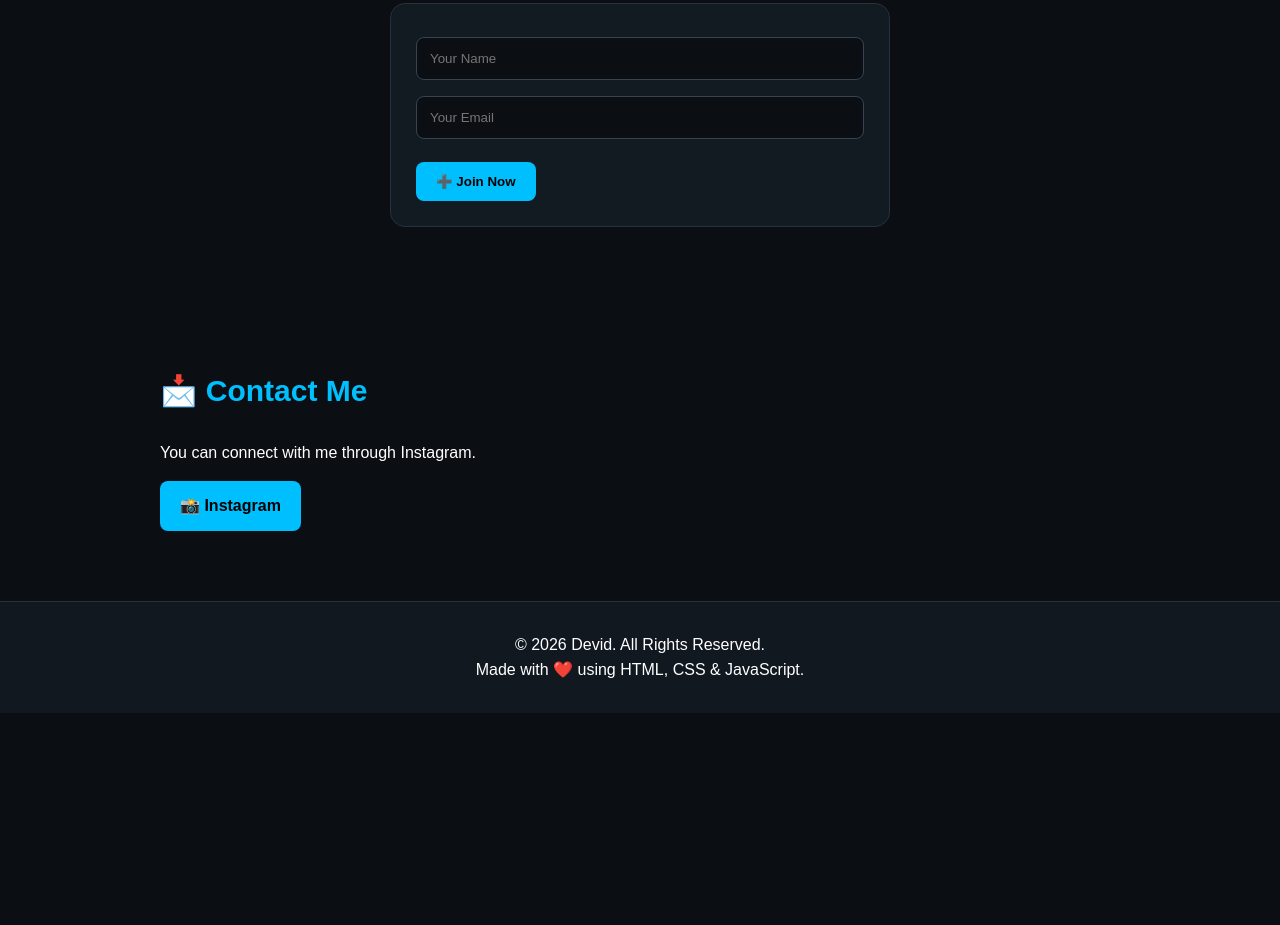
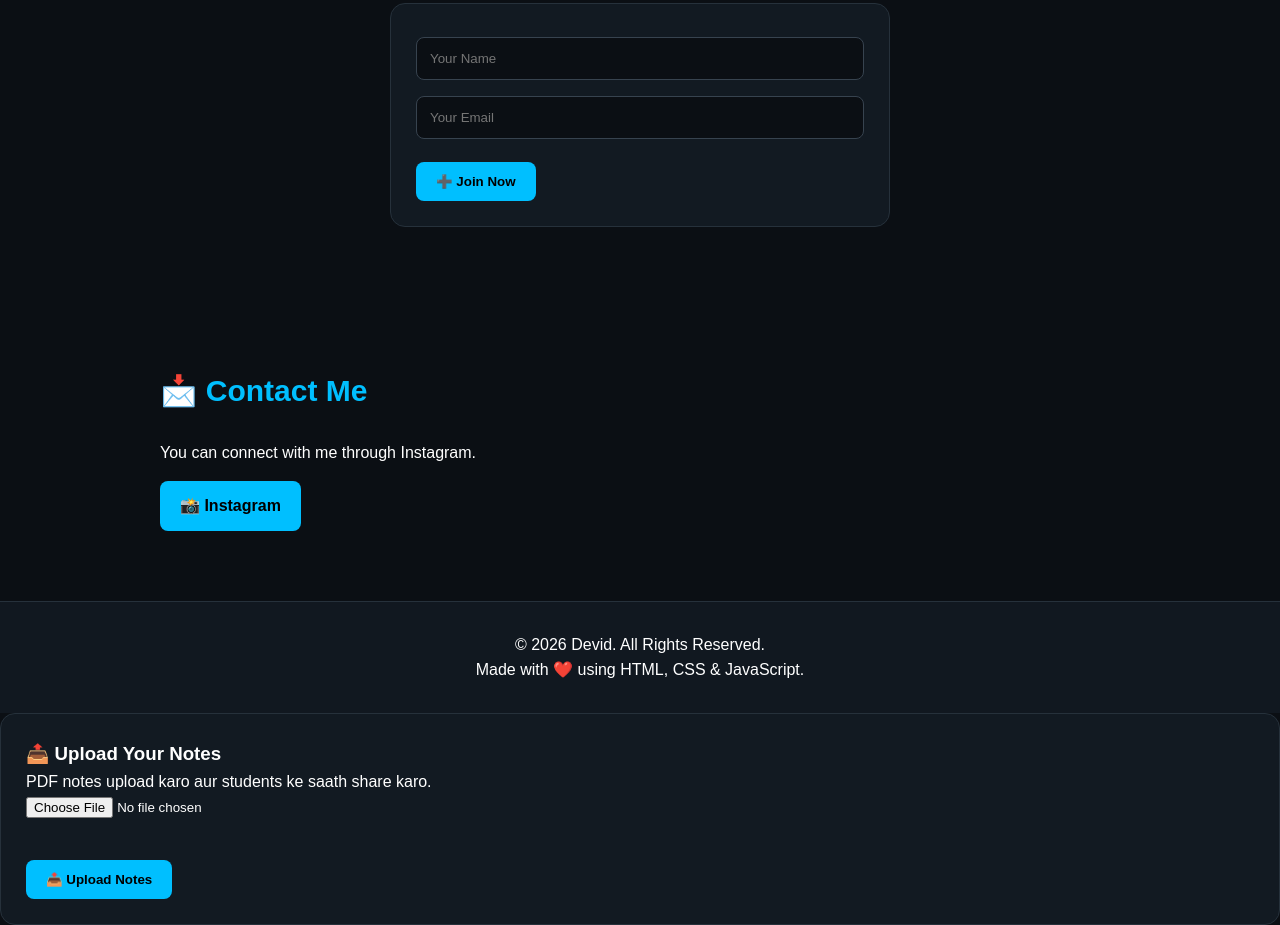
Before and after one commit to d7332553191-a11y/devid-personal-website, a website: page index.html in a window 1280 px wide. Shown: the part 3052-3977 px from the top of the page. Before the commit the page ends 3765 px from the top, so only its background shows below. Drawn offline with nearby package versions, Linux system fonts and the light colour scheme.

Commit message:
Update index.html

```diff
--- a/index.html
+++ b/index.html
@@ -642,6 +642,17 @@ async function uploadNote() {
 
     alert("✅ Note successfully upload ho gaya!");
 }
-</script>
+</script>  <div class="card">
+    <h3>📤 Upload Your Notes</h3>
+    <p>PDF notes upload karo aur students ke saath share karo.</p>
+
+    <input type="file" id="noteFile" accept=".pdf">
+
+    <br><br>
+
+    <button class="btn" onclick="uploadNote()">
+        📤 Upload Notes
+    </button>
+</div>
 </body>
 </html>
```
